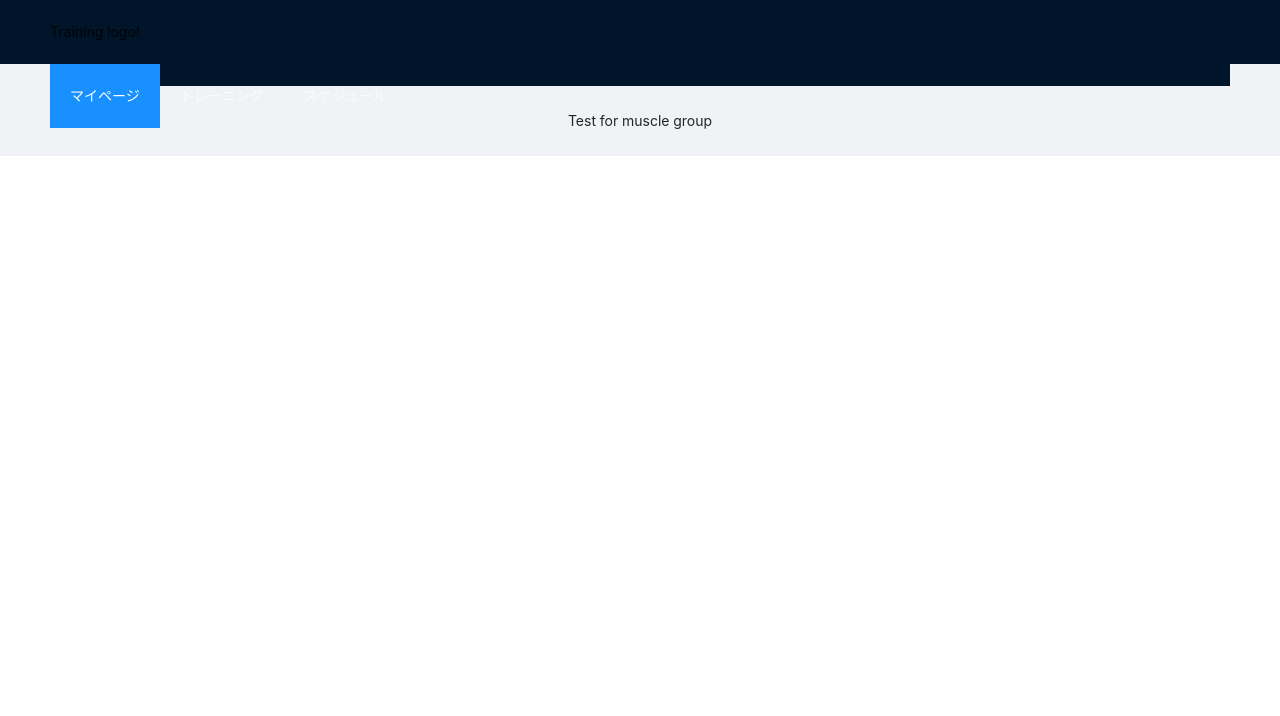
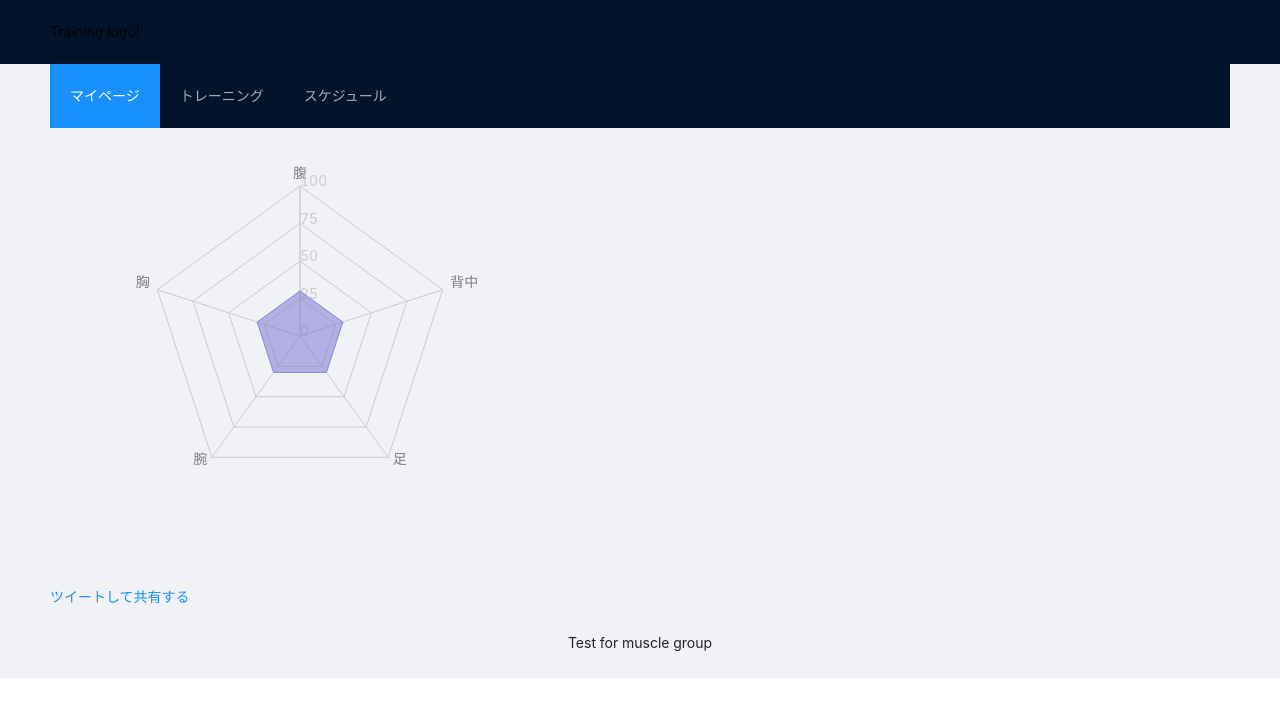
Before and after one commit to yamayamaKo/muscle, a Next.js app: page / in a window 1280 px wide. Shown: the top 716 px of the page. Built offline with nearby package versions, Linux system fonts and the light colour scheme.

Commit message:
筋肉情報を表示するレーダーチャートを作成した

```diff
--- /dev/null
+++ b/components/MuscleChart.js
@@ -0,0 +1,31 @@
+import { Radar, RadarChart, PolarGrid, Legend, PolarAngleAxis, PolarRadiusAxis} from 'recharts'
+
+export default function MuscleChart(props) {
+
+    return(
+        <RadarChart
+            cx={250}
+            cy={250}
+            outerRadius={150}
+            width={500}
+            height={500}
+            data={props.data}
+        >
+            <PolarGrid />
+            <PolarAngleAxis dataKey='part'/>
+
+            <PolarRadiusAxis
+                angle={90}
+                domain={[0, 100]}
+            />
+
+            <Radar
+                dataKey='you'
+                stroke='#8884d8'
+                fill='#8884d8'
+                fillOpacity={0.6}
+            />
+
+        </RadarChart>
+    )
+}
--- a/components/PageLayout.js
+++ b/components/PageLayout.js
@@ -9,7 +9,7 @@ const { Header, Content, Footer } = Layout;
 export default function PageLayout(props) {
     const navItems = ['マイページ','トレーニング','スケジュール']
     const navAddresses = ['/', '/trainingIndex', '/schedule']
-    console.log(props)
+
     return(
     <Layout className="layout">
         <Header>
--- a/package.json
+++ b/package.json
@@ -19,6 +19,7 @@
     "next": "11.0.1",
     "react": "17.0.2",
     "react-dom": "17.0.2",
+    "recharts": "^2.0.9",
     "tfjs-converter": "tensorflow/tfjs-converter"
   },
   "devDependencies": {
--- a/pages/index.js
+++ b/pages/index.js
@@ -2,12 +2,23 @@ import React from 'react';
 import ReactDOM from 'react-dom';
 import 'antd/dist/antd.css';
 import PageLayout from '../components/PageLayout'
-
+import MuscleChart from '../components/MuscleChart';
 
 export default function Index() {
+    const data = [
+        {part: '腹', you:30, fullMark: 100},
+        {part: '背中', you:30, fullMark: 100},
+        {part: '足', you:30, fullMark: 100},
+        {part: '腕', you:30, fullMark: 100},
+        {part: '胸', you:30, fullMark: 100},
+    ]
+
     return (
         <PageLayout pageNum='1'>
             マイページ
+            {/* TODO:ここで、ユーザの筋肉情報に基づいて表示する画像を変えたい */}
+            <MuscleChart data={data}/>
+            <a href="https://twitter.com/share?ref_src=twsrc%5Etfw" class="twitter-share-button" data-show-count="false">ツイートして共有する</a>
         </PageLayout>
     )
 }
```
Also changed, not shown: 1 other file (tests, documents, lock files or other folders).
